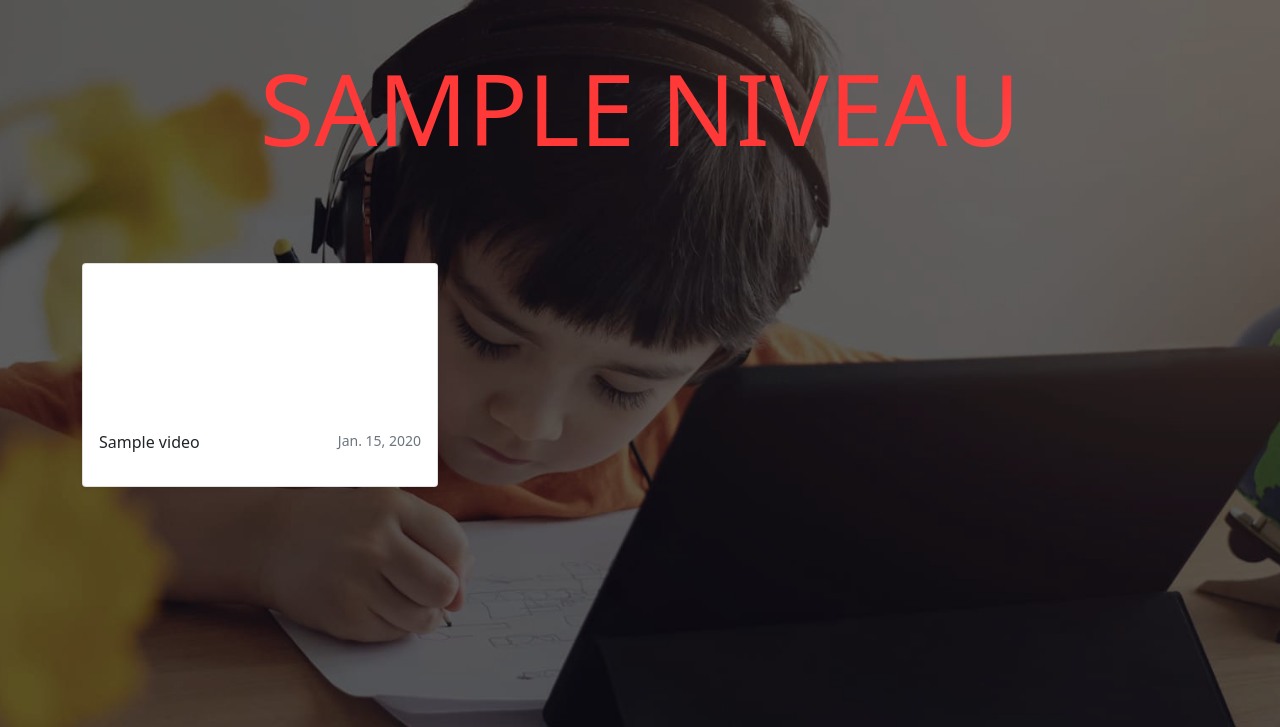
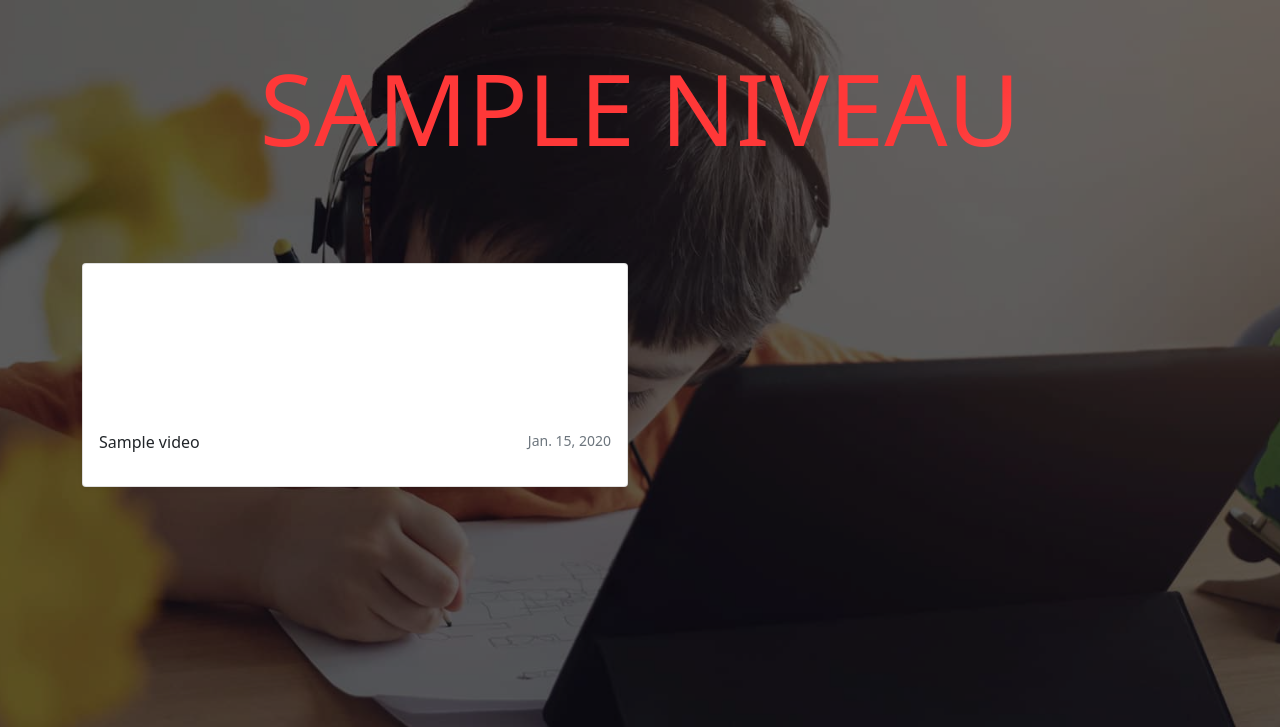
Before and after one commit to Mehtal/aladin-live, a Django app: page /level/1 in a window 1280 px wide. Shown: the top 727 px of the page. Run offline with Django 3.2, Linux system fonts and the light colour scheme; tables that the repository leaves empty hold one stand-in row (values such as "Sample post"); some libraries are stand-ins or nearby versions.

Commit message:
niveau detail

```diff
--- a/librarry/templates/niveau_detail.html
+++ b/librarry/templates/niveau_detail.html
@@ -14,7 +14,7 @@
 <div class="row">
 
 	{% for video in object.videos.all %}
-	<div class="col-12 col-md-4 my-5">
+	<div class="col-md-6 my-5">
 		 <div class="card shadow-sm">
            <iframe class="embed-responsive-item" src="{{ video.link }}" allowfullscreen></iframe>
 
@@ -25,7 +25,8 @@
               </div>
             </div>
           </div>
+          {% endfor %}
 	</div>
-	{% endfor %}
+
 </div></div></div>
 {% endblock %}
```
